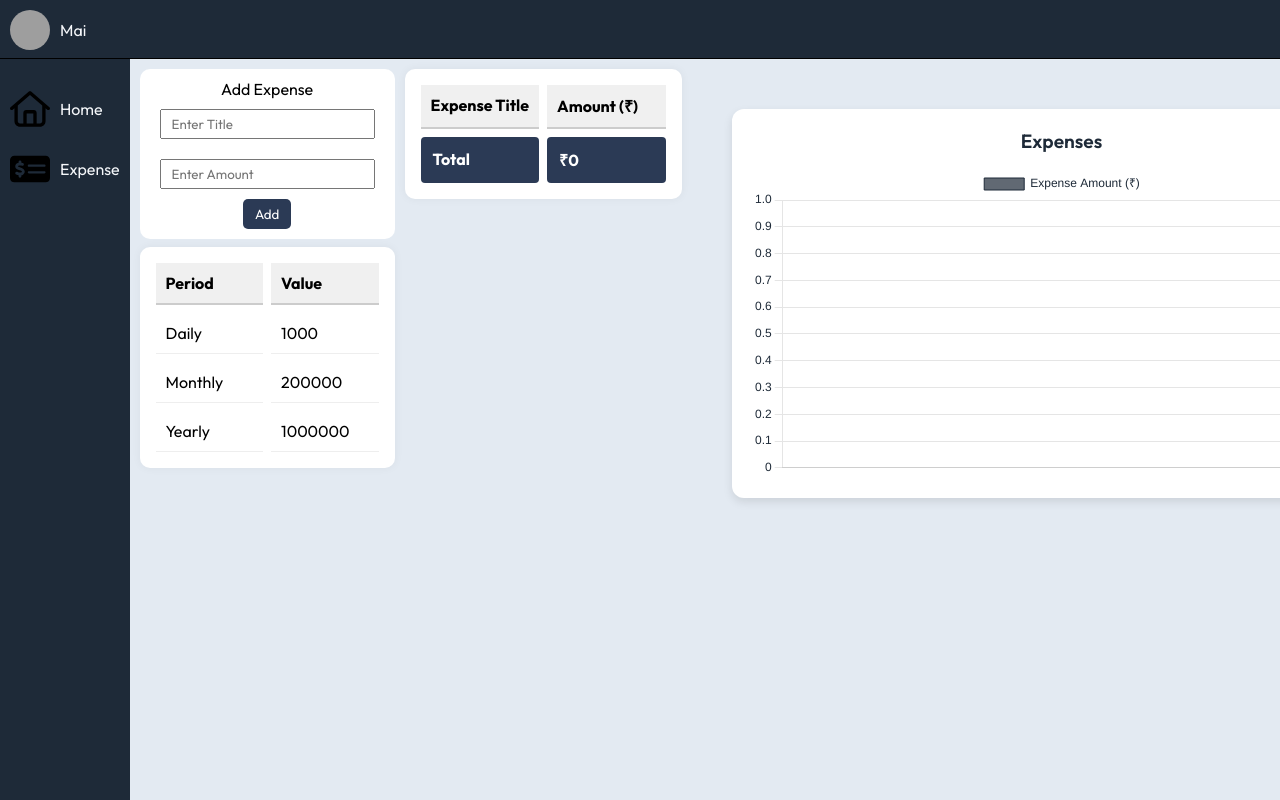
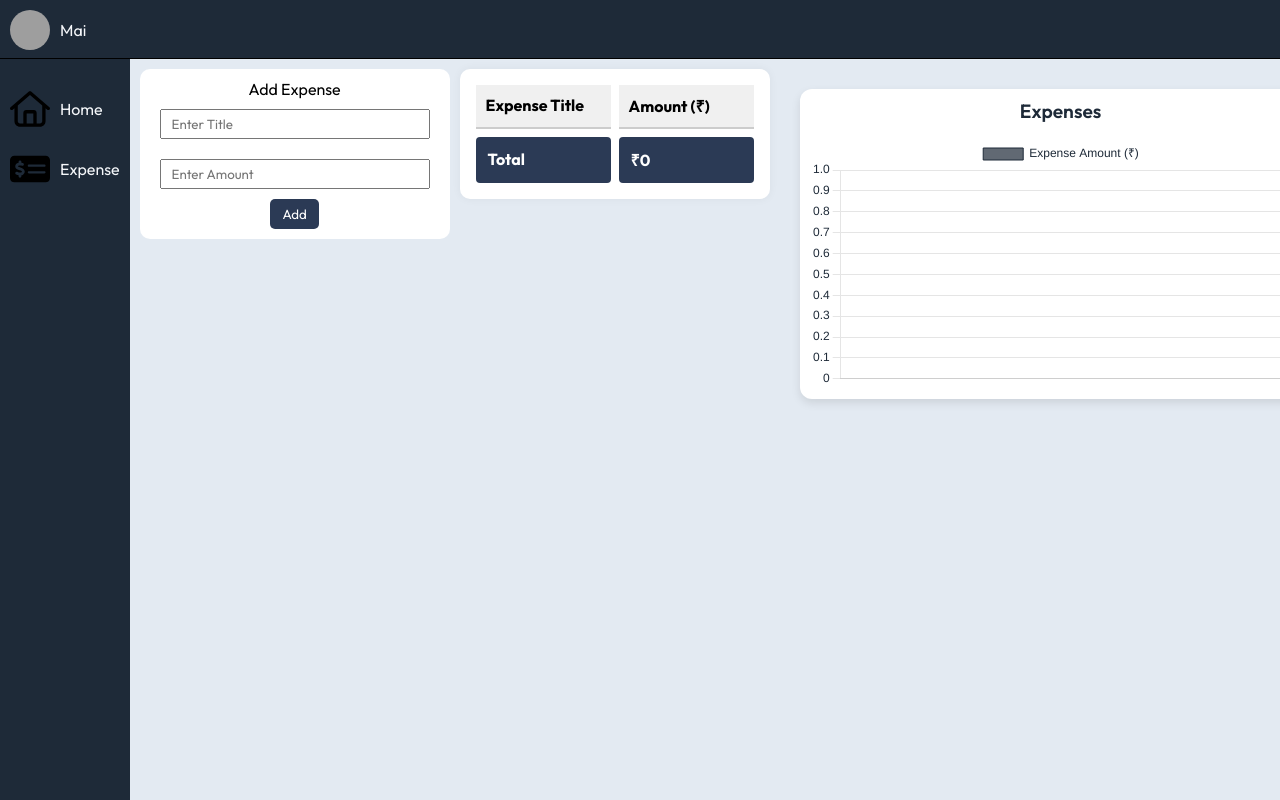
Before and after one commit to Ritesh-Kumar-Verma/Expense-Tracker, a React (Vite) app: page / in a window 1280 px wide. Built offline with nearby package versions, Linux system fonts and the light colour scheme; grey boxes are pictures that could not be loaded.

Commit message:
All done

```diff
--- a/src/App.jsx
+++ b/src/App.jsx
@@ -1,12 +1,32 @@
-import React from 'react'
 import Sidebar from './Components/Sidebar/Sidebar'
 import Home from './Components/Home/Home'
 import Trial from './Trial/Trial'
+import ExpensesSetting from './Components/ExpensesSettings/ExpensesSetting'
+import { useEffect, useState } from "react";
+
+
 const App = () => {
+  const [expenseList, addExpense] = useState([]);
+
+  useEffect(()=>{
+    const storedList = localStorage.getItem("expenseList");
+    if(storedList){
+      addExpense(JSON.parse(storedList));
+    }
+  },[]);
+
+  const [tab , openTab] = useState("Home");
+
+
+  const displayTab=()=>{return (tab ==="Home") ? (<Home expenseList={expenseList} addExpense={addExpense}/>) : (<ExpensesSetting expenseList={expenseList} addExpense={addExpense}/>)};
+
+
   return (
     <>
-      <Sidebar/>
-      <Home/>
+      <Sidebar tab={tab} openTab={openTab}/>
+
+      {displayTab()}
+
 
     </>
   )
--- a/src/Components/ExpenseChart/ExpenseChart.css
+++ b/src/Components/ExpenseChart/ExpenseChart.css
@@ -1,12 +1,12 @@
 .chart-container {
   background-color: white;
   border-radius: 12px;
-  padding: 20px;
-  margin: 20px;
   box-shadow: 0 4px 10px rgba(0, 0, 0, 0.1);
-  width: 100%;
-  min-width: 400px;
-  max-width:  700px;
+
+  padding: 10px;
+  width: 90%;
+
+
 }
 
 .chart-title {
--- a/src/Components/ExpensesSettings/ExpensesSetting.css
+++ b/src/Components/ExpensesSettings/ExpensesSetting.css
@@ -0,0 +1,42 @@
+.header {
+  background-color: #1e2a38;
+  width: 100vw;
+  height: 59px;
+  border-bottom: solid;
+  border-width: 1px;
+}
+
+.item-table{
+  display: grid;
+  grid-template-columns: 1fr 1fr 1fr;
+  gap: 8px;
+  background-color: white;
+  padding: 16px;
+  border-radius: 10px;
+  /* max-width: 400px; */
+  height: fit-content;
+
+  box-shadow: 0 0 10px rgba(0,0,0,0.05);
+}
+
+
+.grid-header {
+  font-weight: bold;
+  background-color: #f0f0f0;
+  padding: 10px;
+  border-bottom: 2px solid #ccc;
+}
+.grid-cell {
+  padding: 10px;
+  border-bottom: 1px solid #eee;
+}
+
+
+.delete-button{
+  background-color: rgb(211, 38, 38);
+  border: none;
+}
+
+.delete-button:hover{
+  cursor: pointer;
+}
--- a/src/Components/ExpensesSettings/ExpensesSetting.jsx
+++ b/src/Components/ExpensesSettings/ExpensesSetting.jsx
@@ -1,9 +1,46 @@
-import React from 'react'
+import React from "react";
+import "./ExpensesSetting.css";
+const ExpensesSetting = ({ expenseList, addExpense }) => {
 
-const ExpensesSetting = () => {
+  const deleteExpenseItem = (index) => {
+    const newExpenseList = expenseList.filter((_, i) => i !== index);
+    addExpense(newExpenseList);
+    localStorage.setItem("expenseList", JSON.stringify(newExpenseList));
+  };
+
+
+
   return (
-    <div>ExpensesSetting</div>
-  )
-}
+    <div className="ExpensesSetting">
+      <div className="header"></div>
+      <div className="main">
+        <div className="item-table">
+          <div className="grid-header">Expense Title</div>
+          <div className="grid-header">Amount (₹)</div>
+          <div className="X"></div>
+          {expenseList.map((data, index) => {
+            return (
+              <React.Fragment key={index}>
+                <div className="grid-cell" key={index}>
+                  {data.title}
+                </div>
+                <div className="grid-cell" key={index}>
+                  {data.amount}
+                </div>
+                <button
+                  className="delete-button"
+                  key={index}
+                  onClick={()=>{deleteExpenseItem(index)}}
+                >
+                  Del
+                </button>
+              </React.Fragment>
+            );
+          })}
+        </div>
+      </div>
+    </div>
+  );
+};
 
-export default ExpensesSetting
+export default ExpensesSetting;
--- a/src/Components/Home/Home.css
+++ b/src/Components/Home/Home.css
@@ -2,35 +2,30 @@
 }
 
 .main {
-  background-color: #e3eaf2;
+  background-color:#e3eaf2;;
   width: 100vw;
   height: 100vh;
   padding: 10px;
-  display: flex;
-  flex-direction: row;
+  display: grid;
+  grid-template-columns: 1fr 1fr 2fr;
+  gap: 10px;
+}
 
-  gap: 10px;
-
-}
 .left {
   display: flex;
   flex-direction: column;
   gap: 8px;
 }
 .right {
-
   padding: 20px;
-  background-color: #e3eaf2;
+  background-color:#e3eaf2;;
   height: 100vh;
-
-
   min-width: 400px;
   max-width: 700px;
-
 }
 
 .header {
-  background-color: #1e2a38;
+  background-color:#e3eaf2;;
   width: 100vw;
   height: 59px;
   border-bottom: solid;
--- a/src/Components/Home/Home.jsx
+++ b/src/Components/Home/Home.jsx
@@ -2,19 +2,9 @@ import "./Home.css";
 import ExpenseCard from "../Cards/ExpenseCard/ExpenseCard";
 import ListOfExpense from "../Cards/ListOfExpense/ListOfExpense";
 import TimeCard from "../Cards/TimelyExpense/TimeCard";
-import { useEffect, useState } from "react";
 import ExpenseChart from "../ExpenseChart/ExpenseChart";
 
-const Home = () => {
-  const [expenseList, addExpense] = useState([]);
-
-  useEffect(()=>{
-    const storedList = localStorage.getItem("expenseList");
-    if(storedList){
-      addExpense(JSON.parse(storedList));
-    }
-  },[]);
-
+const Home = ({expenseList,addExpense}) => {
 
   return (
     <div className="main-and-header">
@@ -25,7 +15,7 @@ const Home = () => {
         <div className="left">
 
         <ExpenseCard expenseList={expenseList} addExpense = {addExpense} />
-        <TimeCard />
+        {/* <TimeCard /> */}
         </div>
         <div className="mid">
         <ListOfExpense expenseList={expenseList} />
@@ -34,8 +24,6 @@ const Home = () => {
           <ExpenseChart expenses={expenseList} />
         </div>
 
-
-
       </div>
     </div>
   );
--- a/src/Components/Sidebar/Sidebar.jsx
+++ b/src/Components/Sidebar/Sidebar.jsx
@@ -1,7 +1,7 @@
 import React from "react";
 import { assets } from "../../assets/assets";
 import "./Sidebar.css";
-const Sidebar = () => {
+const Sidebar = ({tab,openTab}) => {
   return (
     <>
       <div className="sidebar">
@@ -11,15 +11,22 @@ const Sidebar = () => {
         </div>
 
         <div className="menu">
-          <div className="home menu-item">
-            <img src={assets.home} alt="" />
+          <div className="home menu-item" onClick={()=>{openTab("Home");}}>
+            <img src={assets.home}  alt="" />
             <p>Home</p>
           </div>
-          <div className="expense menu-item">
+          <div className="expense menu-item" onClick={()=>{openTab("ExpensesSetting");}}>
             <img src={assets.expense} alt="" />
             <p>Expense</p>
           </div>
         </div>
+
+
+
+
+
+
+
       </div>
     </>
   );
```
Also changed, not shown: src/Trial/Trial.jsx (line endings or trailing spaces).
